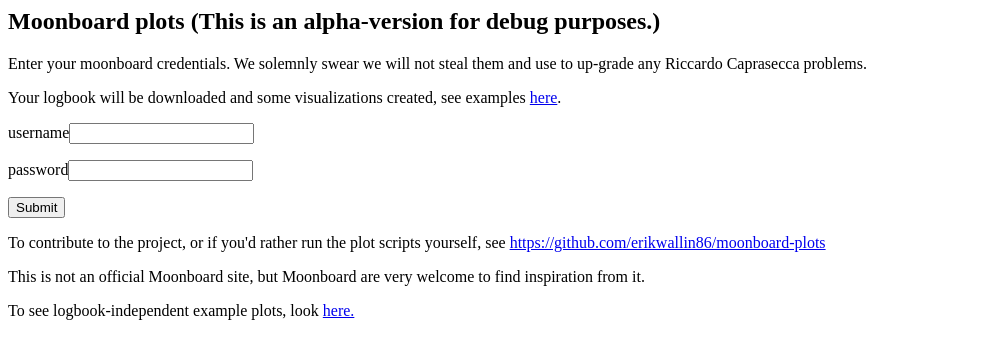
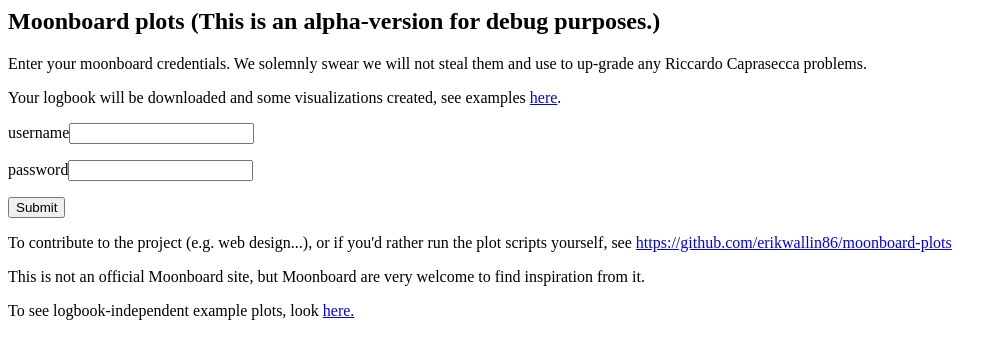
Before and after one commit to erikwallin86/moonboard-plots, a Flask app: page /form in a window 1280 px wide. Shown: the top 359 px of the page, without its empty margins (0-1007 px from the left). Run offline with Flask 2, Linux system fonts and the light colour scheme.

Commit message:
small change in form. Add root path to form

```diff
--- a/run_flask.py
+++ b/run_flask.py
@@ -13,6 +13,7 @@
 app = Flask(__name__)
 
 
+@app.route('/')
 @app.route('/form')
 def form():
     return render_template('form.html')
--- a/templates/form.html
+++ b/templates/form.html
@@ -11,7 +11,7 @@
     <p><input type = "submit" value = "Submit" /></p>
 </form>
 
-<p>To contribute to the project, or if you'd rather run the plot scripts yourself, see <a href="https://github.com/erikwallin86/moonboard-plots">https://github.com/erikwallin86/moonboard-plots</a></p>
+<p>To contribute to the project (e.g. web design...), or if you'd rather run the plot scripts yourself, see <a href="https://github.com/erikwallin86/moonboard-plots">https://github.com/erikwallin86/moonboard-plots</a></p>
 <p> This is not an official Moonboard site, but Moonboard are very welcome to find inspiration from it. </p>
 
 <p>To see logbook-independent example plots, look <a href="example2">here.</a></p>
```
